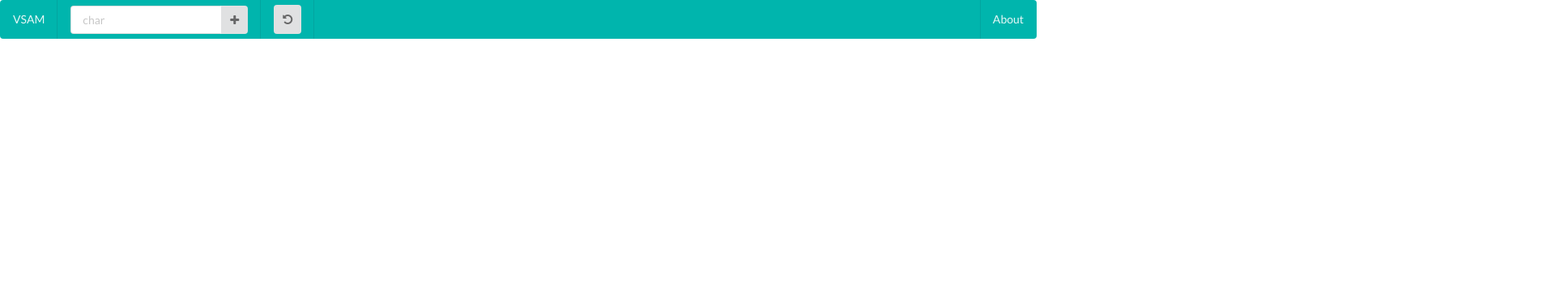
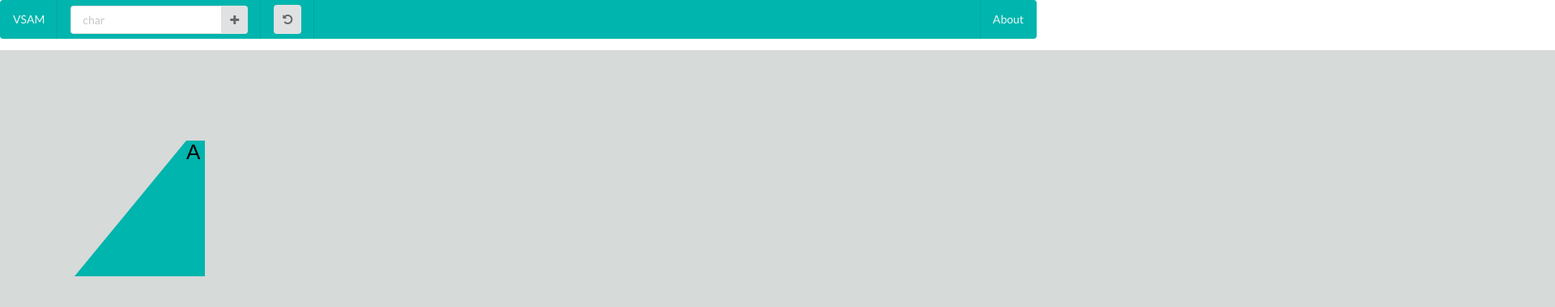
Before and after one commit to QAsQ/VSAM, a plain HTML site: page main.html in a window 1280 px wide. Shown: the top 380 px of the page at 81% size, 1920 px wide, since content can reach past the window. Drawn offline with Linux system fonts and the light colour scheme.

Commit message:
add node
添加 node

```diff
--- a/main.html
+++ b/main.html
@@ -7,7 +7,6 @@
     <script src="static/pixi.min.js"></script>
     <script src="static/semantic.js"></script>
     <link rel="stylesheet" type="text/css" href="static/semantic.css">
-    <script src="static/SAM.js"></script>
 </head>
 <body>
 <div class="ui inverted teal menu">
@@ -27,5 +26,6 @@
     </div>
     <a class="right item">About</a>
 </div>
+<script src="static/SAM.js"></script>
 </body>
 </html>
--- a/static/SAM.js
+++ b/static/SAM.js
@@ -0,0 +1,71 @@
+gWidth = 1920;
+gHeight = 2080;
+var app = new PIXI.Application(
+    gWidth,
+    gHeight,
+    {
+        backgroundColor: 0xD6DaD9
+    }
+);
+
+document.body.appendChild(app.view);
+
+unitX = 23;
+unitY = 28;
+function nodeFactory(minLen, maxLen, nodeStr) {
+
+    function onDragStart(event) {
+        this.data = event.data;
+        this.alpha = 1;
+        this.dragging = true;
+    }
+
+    function onDragMove() {
+        if (this.dragging) {
+            var new_position = this.data.getLocalPosition(this.parent);
+            this.x = new_position.x;
+            this.y = new_position.y;
+        }
+    }
+
+    function onDragEnd() {
+        this.alpha = 1;
+        this.dragging = false;
+        this.data = null;
+    }
+
+    var verticalDis = maxLen - minLen + 1;
+    function genGraphics() {
+        var trapesoid = new PIXI.Polygon([
+            new PIXI.Point(verticalDis * unitX, 0),
+            new PIXI.Point((maxLen + 1) * unitX, 0),
+            new PIXI.Point((maxLen + 1) * unitX, verticalDis * unitY),
+            new PIXI.Point(0, verticalDis * unitY)
+        ]);
+
+        var graphics = new PIXI.Graphics();
+        graphics.beginFill(0X00B5AD, 1);
+        graphics.drawPolygon(trapesoid);
+        return graphics;
+    }
+    var samNode = new PIXI.Sprite(genGraphics().generateTexture());
+
+    samNode.interactive = true;
+    samNode.on('pointerdown', onDragStart)
+           .on('pointerup', onDragEnd)
+           .on('pointerupoutside', onDragEnd)
+           .on('pointermove', onDragMove);
+
+
+    var endText = new PIXI.Text(nodeStr);
+    endText.x = verticalDis * unitX;
+    samNode.addChild(endText);
+
+    return samNode;
+}
+
+var one_node = nodeFactory(1, 6, "A");
+one_node.x = unitX * 4;
+one_node.y = unitY * 4;
+
+app.stage.addChild(one_node);
```
